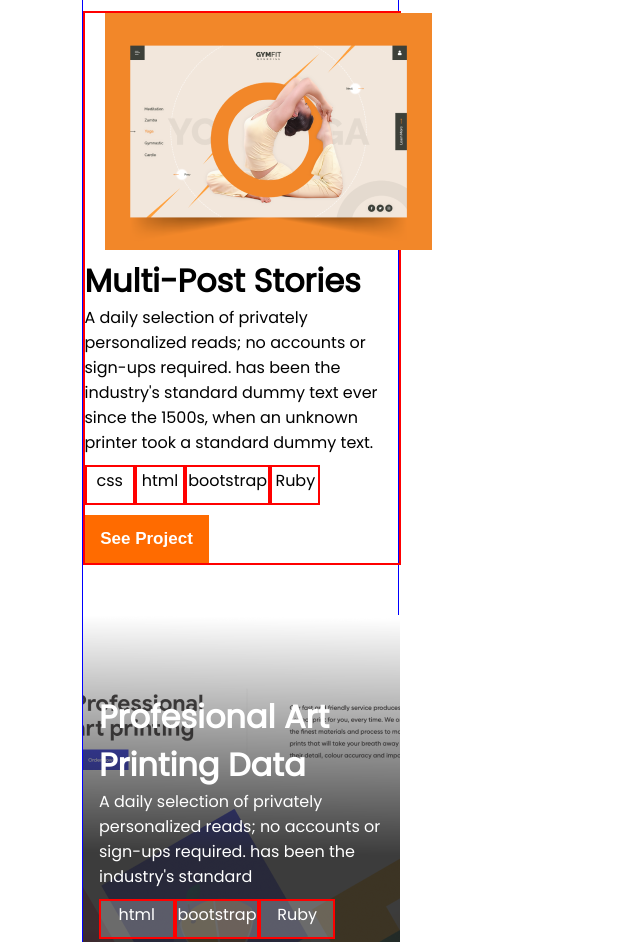
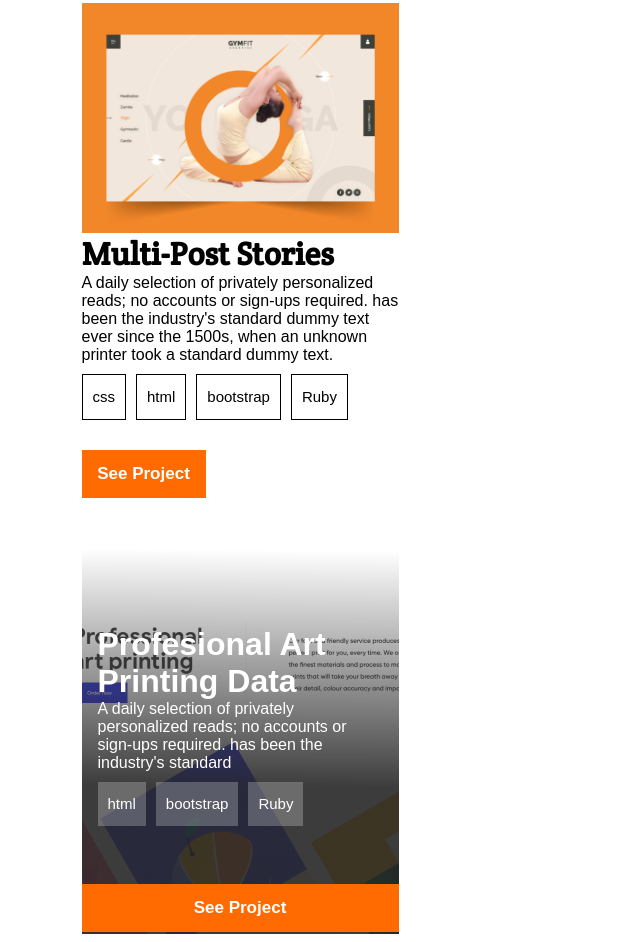
Before and after one commit to Yerimah/Portfolio, a website: page index.html in a window 1280 px wide. Shown: the part 1298-2240 px from the top of the page, without its empty margins (0-640 px from the left). Drawn offline with Linux system fonts and the light colour scheme.

Commit message:
Edit html and css file

```diff
--- a/index.html
+++ b/index.html
@@ -6,6 +6,15 @@
     <meta name="viewport" content="width=device-width, initial-scale=1.0">
     <link rel="stylesheet" href="https://cdnjs.cloudflare.com/ajax/libs/font-awesome/5.15.4/css/all.min.css" integrity="sha512-1ycn6IcaQQ40/MKBW2W4Rhis/DbILU74C1vSrLJxCq57o941Ym01SwNsOMqvEBFlcgUa6xLiPY/NS5R+E6ztJQ==" crossorigin="anonymous" referrerpolicy="no-referrer" />
     <link rel="stylesheet" href="style.css">
+    <link rel="preconnect" href="https://fonts.googleapis.com">
+    <link rel="preconnect" href="https://fonts.gstatic.com" crossorigin>
+    <link href="https://fonts.googleapis.com/css2?family=Crete+Round&display=swap" rel="stylesheet">
+    <link rel="preconnect" href="https://fonts.googleapis.com">
+    <link rel="preconnect" href="https://fonts.gstatic.com" crossorigin>
+    <link href="https://fonts.googleapis.com/css2?family=Roboto:wght@700&display=swap" rel="stylesheet">
+    <link rel="preconnect" href="https://fonts.googleapis.com">
+    <link rel="preconnect" href="https://fonts.gstatic.com" crossorigin>
+    <link href="https://fonts.googleapis.com/css2?family=Inter&display=swap" rel="stylesheet">
     <title>My Portfolio</title>
 </head>
 <body>
@@ -27,7 +36,7 @@
         <div class="primary-text">
             <h1>Hey There.<br>I'm Daniel</h1>
         </div>
-        <div class="supporting-text"><h3>I’am a Software Developer</h3></div>
+        <h3 class="supporting-text">I’am a Software Developer</h3>
         <div class="description">
             <p>I can help you build a product , feature
             or website Look through some of my
@@ -69,17 +78,17 @@
             <img src="images/divider.png" alt=""/>
         </div>
         <div class="project-1">
-            <img src="images/Img Placeholder.png" alt=""/>
+            <img class="w-image" src="images/Img Placeholder.png" alt=""/>
             <h2>Multi-Post Stories</h2>
             <p class="p-description">A daily selection of privately personalized reads; no accounts or sign-ups required.
                 has been the industry's standard dummy text ever since the 1500s,
                 when an unknown printer took a standard dummy text.</p>
 
                 <ul class="languages">
-                    <li>css</li>
-                    <li>html</li>
-                    <li>bootstrap</li>
-                    <li>Ruby</li>
+                    <li><a href="@" class="btn btn-card">css</a></li>
+                    <li><a href="@" class="btn btn-card">html</a></li>
+                    <li><a href="@" class="btn btn-card">bootstrap</a></li>
+                    <li><a href="@" class="btn btn-card">Ruby</a></li>
                 </ul>
                 <button class="p-btn">See Project</button>
             </div>
@@ -87,14 +96,14 @@
             <div class="card-works">
                 <div class="card item1">
                     <div class="text-block">
-                        <h3>Profesional Art<br>Printing Data</h3>
+                        <h3 class="new">Profesional Art<br>Printing Data</h3>
                         <p class="card-description">A daily selection of privately
                             personalized reads; no accounts or
                             sign-ups required. has been the industry's standard</p>
                             <ul class="lang">
-                                <li>html</li>
-                                <li>bootstrap</li>
-                                <li>Ruby</li>
+                                <li><a href="@" class="btn btn-car">html</a></li>
+                                <li><a href="@" class="btn btn-car">bootstrap</a></li>
+                                <li><a href="@" class="btn btn-car">Ruby</a></li>
                             </ul>
                     </div>
                     <button class="card-btn">See Project</button>
@@ -103,14 +112,14 @@
 
                 <div class="card item2">
                     <div class="text-block">
-                        <h3>Profesional Art<br>Printing Data</h3>
+                        <h3 class="new">Profesional Art<br>Printing Data</h3>
                         <p class="card-description">A daily selection of privately
                             personalized reads; no accounts or
                             sign-ups required. has been the industry's standard</p>
                             <ul class="lang">
-                                <li>html</li>
-                                <li>bootstrap</li>
-                                <li>Ruby</li>
+                                <li><a href="@" class="btn btn-car">html</a></li>
+                                <li><a href="@" class="btn btn-car">bootstrap</a></li>
+                                <li><a href="@" class="btn btn-car">Ruby</a></li>
                             </ul>
                     </div>
                             <button class="card-btn">See Project</button>
@@ -118,14 +127,14 @@
 
                 <div class="card item3">
                     <div class="text-block">
-                        <h3>Profesional Art<br>Printing Data</h3>
+                        <h3 class="new">Profesional Art<br>Printing Data</h3>
                         <p class="card-description">A daily selection of privately
                             personalized reads; no accounts or
                             sign-ups required. has been the industry's standard</p>
                             <ul class="lang">
-                                <li>html</li>
-                                <li>bootstrap</li>
-                                <li>Ruby</li>
+                                <li><a href="@" class="btn btn-car">html</a></li>
+                                <li><a href="@" class="btn btn-car">bootstrap</a></li>
+                                <li><a href="@" class="btn btn-car">Ruby</a></li>
                             </ul>
                     </div>
                             <button class="card-btn">See Project</button>
@@ -133,14 +142,14 @@
 
                 <div class="card item4">
                     <div class="text-block">
-                        <h3>Profesional Art<br>Printing Data</h3>
+                        <h3 class="new">Profesional Art<br>Printing Data</h3>
                         <p class="card-description">A daily selection of privately
                             personalized reads; no accounts or
                             sign-ups required. has been the industry's standard</p>
                             <ul class="lang">
-                                <li>html</li>
-                                <li>bootstrap</li>
-                                <li>Ruby</li>
+                                <li><a href="@" class="btn btn-car">html</a></li>
+                                <li><a href="@" class="btn btn-car">bootstrap</a></li>
+                                <li><a href="@" class="btn btn-car">Ruby</a></li>
                             </ul>
                     </div>
                             <button class="card-btn">See Project</button>
@@ -148,14 +157,14 @@
 
                 <div class="card item5">
                     <div class="text-block">
-                        <h3>Profesional Art<br>Printing Data</h3>
+                        <h3 class="new">Profesional Art<br>Printing Data</h3>
                         <p class="card-description">A daily selection of privately
                             personalized reads; no accounts or
                             sign-ups required. has been the industry's standard</p>
                             <ul class="lang">
-                                <li>html</li>
-                                <li>bootstrap</li>
-                                <li>Ruby</li>
+                                <li><a href="@" class="btn btn-car">html</a></li>
+                                <li><a href="@" class="btn btn-car">bootstrap</a></li>
+                                <li><a href="@" class="btn btn-car">Ruby</a></li>
                             </ul>
                     </div>
                             <button class="card-btn">See Project</button>
@@ -163,14 +172,14 @@
 
                 <div class="card item6">
                     <div class="text-block">
-                        <h3>Profesional Art<br>Printing Data</h3>
+                        <h3 class="new">Profesional Art<br>Printing Data</h3>
                         <p class="card-description">A daily selection of privately
                             personalized reads; no accounts or
                             sign-ups required. has been the industry's standard</p>
                             <ul class="lang">
-                                <li>html</li>
-                                <li>bootstrap</li>
-                                <li>Ruby</li>
+                                <li><a href="@" class="btn btn-car">html</a></li>
+                                <li><a href="@" class="btn btn-car">bootstrap</a></li>
+                                <li><a href="@" class="btn btn-car">Ruby</a></li>
                             </ul>
                     </div>
                             <button class="card-btn">See Project</button>
--- a/style.css
+++ b/style.css
@@ -1,8 +1,3 @@
-@import url("https://fonts.googleapis.com/css2?family=Poppins&display=swap");
-@import url("https://fonts.googleapis.com/css2?family=Crete+Round&display=swap");
-@import url("https://fonts.googleapis.com/css2?family=Roboto:wght@700&display=swap");
-@import url("https://fonts.googleapis.com/css2?family=Inter&display=swap");
-
 * {
   box-sizing: border-box;
   margin: 0;
@@ -65,7 +60,7 @@ h1 {
   line-height: 64px;
 }
 
-.supporting-text h3 {
+.supporting-text {
   font-family: "Roboto", sans-serif;
   font-weight: bold;
   font-size: 24px;
@@ -100,12 +95,12 @@ h1 {
 
 .social-icons {
   display: flex;
-  flex-wrap: wrap;
-  align-content: center;
-  justify-content: space-evenly;
+  justify-content: center;
+  width: 200px;
+  height: 40px;
+  margin-top: 25px;
   list-style: none;
-  margin-top: 20px;
-  margin-right: 200px;
+  align-items: flex-start;
 }
 
 /* work-section */
@@ -117,22 +112,53 @@ h1 {
   padding: 120px 24px;
 }
 
+.btn-card {
+  cursor: pointer;
+  display: inline-block;
+  border: 1px solid;
+  padding: 10px 10px;
+  background: white;
+  color: black;
+  font-size: 15px;
+  line-height: 24px;
+  text-decoration: none;
+  margin-right: 10px;
+}
+
+.btn-car {
+  cursor: pointer;
+  display: inline-block;
+  border: 0;
+  padding: 10px 10px;
+  background: rgb(255, 255, 255, 0.24);
+  color: white;
+  font-size: 15px;
+  line-height: 24px;
+  text-decoration: none;
+  margin-right: 10px;
+}
+
+.btn-card:hover {
+  opacity: 0.9;
+}
+
 .container {
   display: grid;
   margin: 0 auto;
-  border: 1px solid blue;
   gap: 50px 0;
   width: 317px;
 }
 
-.project-1 {
-  width: 318px;
-  border: 2px solid red;
+.w-image {
+  display: block;
+  width: 100%;
+  padding: 0;
+  margin: 0;
 }
 
 h2 {
   font-size: 32px;
-  font-family: 'Crete Round' sans-serif;
+  font-family: 'Crete Round', serif;
 }
 
 .p-description {
@@ -142,7 +168,7 @@ h2 {
 
 .languages {
   display: flex;
-  justify-content: space-evenly;
+  justify-content: space-between;
   list-style: none;
   margin-bottom: 10px;
   width: 236px;
@@ -150,12 +176,8 @@ h2 {
   align-items: center;
 }
 
-.languages li {
+li .languages {
   flex: 1;
-  border: 2px solid red;
-  text-align: center;
-  height: 40px;
-  padding: 1px;
 }
 
 .p-btn {
@@ -223,10 +245,9 @@ h2 {
 .card-description {
   color: white;
   font-size: 16px;
-  font-weight: "inter", sans-serif;
 }
 
-h3 {
+.new {
   color: white;
   font-size: 32px;
   margin-top: 40px;
@@ -248,18 +269,16 @@ h3 {
   margin-right: 10px;
   width: 236px;
   list-style: none;
-  background: rgba(255, 255, 255, 0.24);
+
+  /* background: rgba(255, 255, 255, 0.24); */
   align-items: center;
-  justify-content: center;
   color: white;
   margin-top: 10px;
 }
 
-.lang li {
+li .lang {
   flex: 1;
-  border: 2px solid red;
   text-align: center;
-  height: 40px;
   padding: 1px;
 }
 
@@ -275,8 +294,6 @@ span {
   color: rgba(28, 26, 25, 1);
   line-height: 52px;
 }
-
-/* About-section */
 
 .about-section {
   display: flex;
@@ -333,7 +350,6 @@ img {
   color: white;
   margin-right: 10px;
   font-size: 32px;
-  font-family: 'inaimathi';
 }
 
 .stacks ul {
@@ -343,16 +359,17 @@ img {
   justify-content: center;
   width: 200px;
   margin: 20px auto;
-  border: 1px solid red;
 }
 
-.stacks ul li {
+.stacks ul,
+li {
   list-style: none;
   text-align: justify;
   margin-bottom: 20px;
 }
 
-.frame span, img {
+.frame span,
+img {
   color: white;
   font-size: 32px;
 }
@@ -365,16 +382,18 @@ img {
   margin: 10px auto;
 }
 
-.frame ul li {
+.frame ul,
+li {
   list-style: none;
   margin-bottom: 20px;
 }
 
-.skills span, img {
+.skills span,
+img {
   color: white;
   margin-left: 20px;
   font-size: 32px;
-  font-family: 'inter';
+  font-family: 'Inter', sans-serif;
 }
 
 .skills ul {
@@ -384,10 +403,10 @@ img {
   justify-content: center;
   width: 200px;
   margin: 20px auto;
-  border: 1px solid red;
 }
 
-.skills ul li {
+.skills ul,
+li {
   list-style: none;
   text-align: justify;
   margin-bottom: 20px;
```
